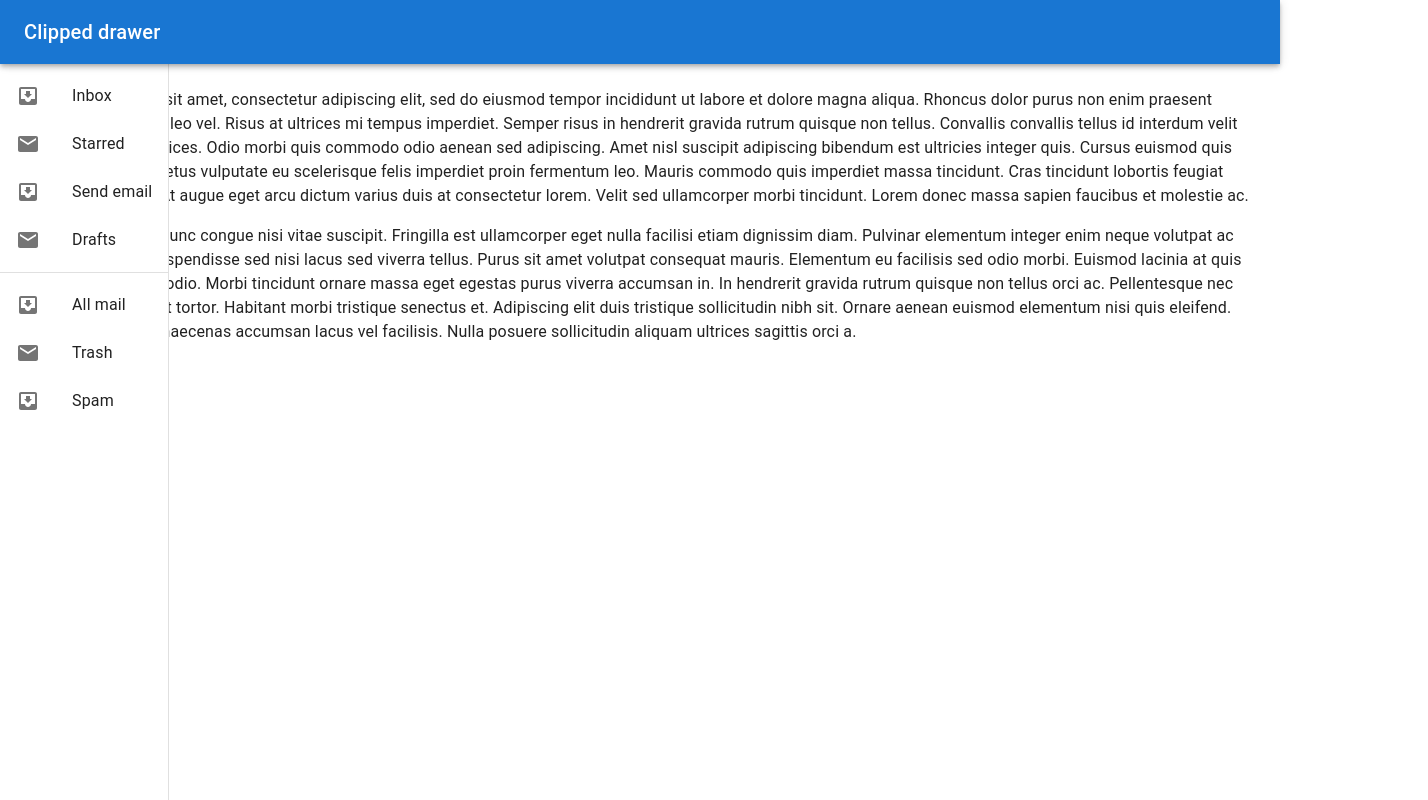
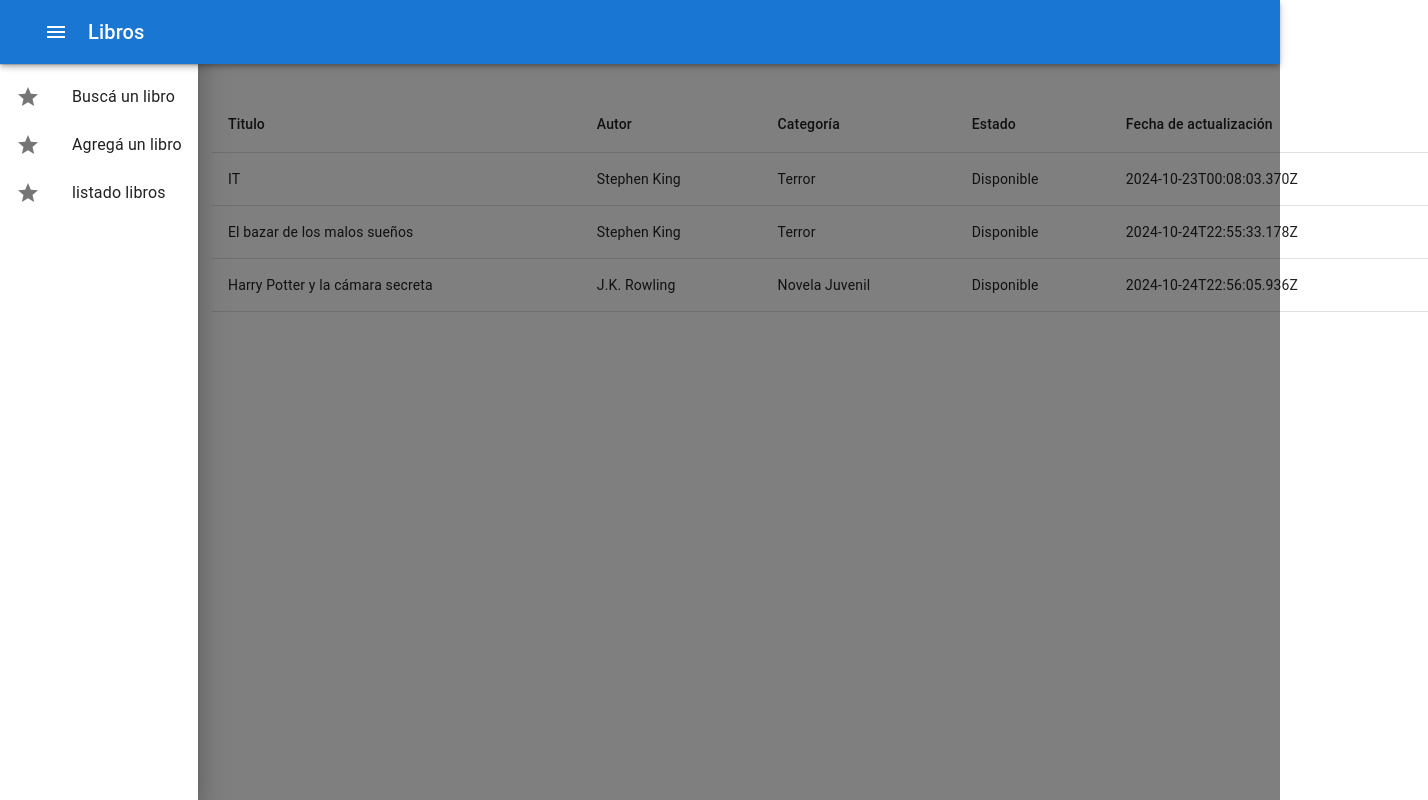
Before and after one commit to MarianellaGL/bookapp, a React (Vite) app: page / in a window 1280 px wide. Shown: the whole page, 1428 px wide, since content can reach past the window. Built offline with nearby package versions, Linux system fonts and the light colour scheme.

Commit message:
cambios de clase 4

```diff
--- a/index.html
+++ b/index.html
@@ -4,7 +4,7 @@
     <meta charset="UTF-8" />
     <link rel="icon" type="image/svg+xml" href="/vite.svg" />
     <meta name="viewport" content="width=device-width, initial-scale=1.0" />
-    <title>Mi aplicación</title>
+    <title>BookApp</title>
   </head>
   <body>
     <div id="root"></div>
--- a/src/App.jsx
+++ b/src/App.jsx
@@ -1,15 +1,15 @@
-import './App.css'
-import ButtonAppBar from './Components/ButtonAppBar/ButtonAppBar'
+import "./App.css";
+import { BookTable } from "./Components/BookTable/BookTable";
+import ButtonAppBar from "./Components/ButtonAppBar/ButtonAppBar";
 
 function App() {
-
-
-
   return (
     <>
-    <ButtonAppBar/>
- </>
-  )
+      <ButtonAppBar>
+        <BookTable />
+      </ButtonAppBar>
+    </>
+  );
 }
 
-export default App
+export default App;
--- /dev/null
+++ b/src/Components/AppBarMenu/AppBarMenu.jsx
@@ -0,0 +1,20 @@
+import { AppBar, Button, Toolbar, Typography } from "@mui/material";
+import MenuIcon from "@mui/icons-material/Menu";
+
+export const AppBarMenu = ({ setOpen }) => {
+  return (
+    <AppBar
+      position="fixed"
+      sx={{ zIndex: (theme) => theme.zIndex.drawer + 1 }}
+    >
+      <Toolbar>
+        <Button variant="secondary" onClick={() => setOpen((prev) => !prev)}>
+          <MenuIcon />
+        </Button>
+        <Typography variant="h6" noWrap component="div">
+          Libros
+        </Typography>
+      </Toolbar>
+    </AppBar>
+  );
+};
--- /dev/null
+++ b/src/Components/BookTable/BookTable.jsx
@@ -0,0 +1,74 @@
+import {
+  Box,
+  CircularProgress,
+  Tab,
+  Table,
+  TableBody,
+  TableCell,
+  TableContainer,
+  TableHead,
+  TableRow,
+  Toolbar,
+} from "@mui/material";
+import { useEffect, useState } from "react";
+import { bookmockup } from "../../utils/BooksMockup";
+
+export const BookTable = () => {
+  const [books, setBooks] = useState([]);
+  const [loading, setLoading] = useState(true);
+
+  useEffect(() => {
+    const timeout = setTimeout(() => {
+      if (bookmockup.length > 0) {
+        setBooks(bookmockup);
+      }
+      setLoading(false);
+    }, 1000);
+    return () => clearTimeout(timeout);
+  }, []);
+
+  if (loading) {
+    return <CircularProgress />;
+  }
+  return (
+    <Box component="main" sx={{ flexGrow: 1, p: 3 }}>
+      <Toolbar />
+      <div
+        style={{
+          marginLeft: "180px",
+          width: "100%",
+          display: "flex",
+          flexDirection: "column",
+          justifyContent: "center",
+        }}
+      >
+        <div style={{ display: "flex", flexDirection: "column" }}>
+          <TableContainer>
+            <Table>
+              <TableHead>
+                <TableRow>
+                  <TableCell>Titulo</TableCell>
+                  <TableCell>Autor</TableCell>
+                  <TableCell>Categoría</TableCell>
+                  <TableCell>Estado</TableCell>
+                  <TableCell>Fecha de actualización</TableCell>
+                </TableRow>
+              </TableHead>
+              <TableBody>
+                {books.map((book) => (
+                  <TableRow key={book._id}>
+                    <TableCell>{book.titulo}</TableCell>
+                    <TableCell>{book.autor}</TableCell>
+                    <TableCell>{book.categoria}</TableCell>
+                    <TableCell>{book.estado}</TableCell>
+                    <TableCell>{book.updatedAt}</TableCell>
+                  </TableRow>
+                ))}
+              </TableBody>
+            </Table>
+          </TableContainer>
+        </div>
+      </div>
+    </Box>
+  );
+};
--- a/src/Components/ButtonAppBar/ButtonAppBar.jsx
+++ b/src/Components/ButtonAppBar/ButtonAppBar.jsx
@@ -1,89 +1,61 @@
-import AppBar from '@mui/material/AppBar';
-import Box from '@mui/material/Box';
-import Toolbar from '@mui/material/Toolbar';
-import Typography from '@mui/material/Typography';
-import InboxIcon from '@mui/icons-material/MoveToInbox';
-import MailIcon from '@mui/icons-material/Mail';
-import './style.css';
-import { CssBaseline, Divider, Drawer, List, ListItem, ListItemButton, ListItemIcon, ListItemText } from '@mui/material';
+import Box from "@mui/material/Box";
+import Toolbar from "@mui/material/Toolbar";
+import "./style.css";
+import { Divider, Drawer, List } from "@mui/material";
+import { useState } from "react";
+import StarIcon from "@mui/icons-material/Star";
+import { ListMenu } from "../ListMenu/ListMenu";
+import { AppBarMenu } from "../AppBarMenu/AppBarMenu";
 
-export default function ButtonAppBar() {
+export default function ButtonAppBar({ children }) {
+  const [open, setOpen] = useState(true);
+
+  const menu = [
+    {
+      id: 1,
+      titulo: "Buscá un libro",
+      path: "",
+      icon: <StarIcon />,
+    },
+    {
+      id: 2,
+      titulo: "Agregá un libro",
+      path: "",
+      icon: <StarIcon />,
+    },
+    {
+      id: 3,
+      titulo: "listado libros",
+      path: "",
+      icon: <StarIcon />,
+    },
+  ];
+
   return (
-      <Box sx={{ display: 'flex' }}>
-        <CssBaseline />
-        <AppBar position="fixed" sx={{ zIndex: (theme) => theme.zIndex.drawer + 1 }}>
-          <Toolbar>
-            <Typography variant="h6" noWrap component="div">
-              Clipped drawer
-            </Typography>
-          </Toolbar>
-        </AppBar>
+    <Box sx={{ display: "flex" }}>
+      {/**Esta parte de acá es el appbar, la barrita azul */}
+      <AppBarMenu setOpen={setOpen} />
+      {/** esto es el drawer con los otros elementos del menu */}
       <Drawer
-          variant="permanent"
+        variant="temporary"
         sx={{
           flexShrink: 0,
-            [`& .MuiDrawer-paper`]: { boxSizing: 'border-box' },
+          [`& .MuiDrawer-paper`]: { boxSizing: "border-box" },
         }}
+        open={open}
       >
         <Toolbar />
-          <Box sx={{ overflow: 'auto' }}>
+        <Box sx={{ overflow: "auto" }}>
+          <Divider />
+
           <List>
-              {['Inbox', 'Starred', 'Send email', 'Drafts'].map((text, index) => (
-                <ListItem key={text} disablePadding>
-                  <ListItemButton>
-                    <ListItemIcon>
-                      {index % 2 === 0 ? <InboxIcon /> : <MailIcon />}
-                    </ListItemIcon>
-                    <ListItemText primary={text} />
-                  </ListItemButton>
-                </ListItem>
-              ))}
-            </List>
-            <Divider />
-            <List>
-              {['All mail', 'Trash', 'Spam'].map((text, index) => (
-                <ListItem key={text} disablePadding>
-                  <ListItemButton>
-                    <ListItemIcon>
-                      {index % 2 === 0 ? <InboxIcon /> : <MailIcon />}
-                    </ListItemIcon>
-                    <ListItemText primary={text} />
-                  </ListItemButton>
-                </ListItem>
+            {menu.map(({ id, titulo, path, icon }) => (
+              <ListMenu key={id} titulo={titulo} path={path} icon={icon} />
             ))}
           </List>
         </Box>
       </Drawer>
-        <Box component="main" sx={{ flexGrow: 1, p: 3 }}>
-          <Toolbar />
-          <Typography sx={{ marginBottom: 2 }}>
-            Lorem ipsum dolor sit amet, consectetur adipiscing elit, sed do eiusmod
-            tempor incididunt ut labore et dolore magna aliqua. Rhoncus dolor purus non
-            enim praesent elementum facilisis leo vel. Risus at ultrices mi tempus
-            imperdiet. Semper risus in hendrerit gravida rutrum quisque non tellus.
-            Convallis convallis tellus id interdum velit laoreet id donec ultrices.
-            Odio morbi quis commodo odio aenean sed adipiscing. Amet nisl suscipit
-            adipiscing bibendum est ultricies integer quis. Cursus euismod quis viverra
-            nibh cras. Metus vulputate eu scelerisque felis imperdiet proin fermentum
-            leo. Mauris commodo quis imperdiet massa tincidunt. Cras tincidunt lobortis
-            feugiat vivamus at augue. At augue eget arcu dictum varius duis at
-            consectetur lorem. Velit sed ullamcorper morbi tincidunt. Lorem donec massa
-            sapien faucibus et molestie ac.
-          </Typography>
-          <Typography sx={{ marginBottom: 2 }}>
-            Consequat mauris nunc congue nisi vitae suscipit. Fringilla est ullamcorper
-            eget nulla facilisi etiam dignissim diam. Pulvinar elementum integer enim
-            neque volutpat ac tincidunt. Ornare suspendisse sed nisi lacus sed viverra
-            tellus. Purus sit amet volutpat consequat mauris. Elementum eu facilisis
-            sed odio morbi. Euismod lacinia at quis risus sed vulputate odio. Morbi
-            tincidunt ornare massa eget egestas purus viverra accumsan in. In hendrerit
-            gravida rutrum quisque non tellus orci ac. Pellentesque nec nam aliquam sem
-            et tortor. Habitant morbi tristique senectus et. Adipiscing elit duis
-            tristique sollicitudin nibh sit. Ornare aenean euismod elementum nisi quis
-            eleifend. Commodo viverra maecenas accumsan lacus vel facilisis. Nulla
-            posuere sollicitudin aliquam ultrices sagittis orci a.
-          </Typography>
-        </Box>
+      {children}
     </Box>
   );
 }
--- /dev/null
+++ b/src/Components/ListMenu/ListMenu.jsx
@@ -0,0 +1,17 @@
+import {
+  ListItem,
+  ListItemButton,
+  ListItemIcon,
+  ListItemText,
+} from "@mui/material";
+
+export const ListMenu = ({ icon, path, titulo }) => {
+  return (
+    <ListItem disablePadding>
+      <ListItemButton>
+        <ListItemIcon>{icon}</ListItemIcon>
+        <ListItemText primary={titulo} />
+      </ListItemButton>
+    </ListItem>
+  );
+};
--- /dev/null
+++ b/src/utils/BooksMockup.js
@@ -0,0 +1,30 @@
+export const bookmockup = [
+  {
+    _id: "67183e6321adf6a374d22b33",
+    titulo: "IT",
+    autor: "Stephen King",
+    categoria: "Terror",
+    estado: "Disponible",
+    createdAt: "2024-10-23T00:08:03.370Z",
+    updatedAt: "2024-10-23T00:08:03.370Z",
+  },
+  {
+    _id: "671ad06558cd9352cb8c4666",
+    titulo: "El bazar de los malos sueños",
+    autor: "Stephen King",
+    categoria: "Terror",
+    estado: "Disponible",
+    createdAt: "2024-10-24T22:55:33.178Z",
+    updatedAt: "2024-10-24T22:55:33.178Z",
+  },
+
+  {
+    _id: "671ad085bd23c3fd3c4c4368",
+    titulo: "Harry Potter y la cámara secreta",
+    autor: "J.K. Rowling",
+    categoria: "Novela Juvenil",
+    estado: "Disponible",
+    createdAt: "2024-10-24T22:56:05.936Z",
+    updatedAt: "2024-10-24T22:56:05.936Z",
+  },
+];
```
Also changed, not shown: src/Components/LogoIcon/LogoIcon.jsx (added, +17 -0 lines), src/assets/logo.svg (added), 1 other file (tests, documents, lock files or other folders). Lines whose indentation alone changed are shown as unchanged.
